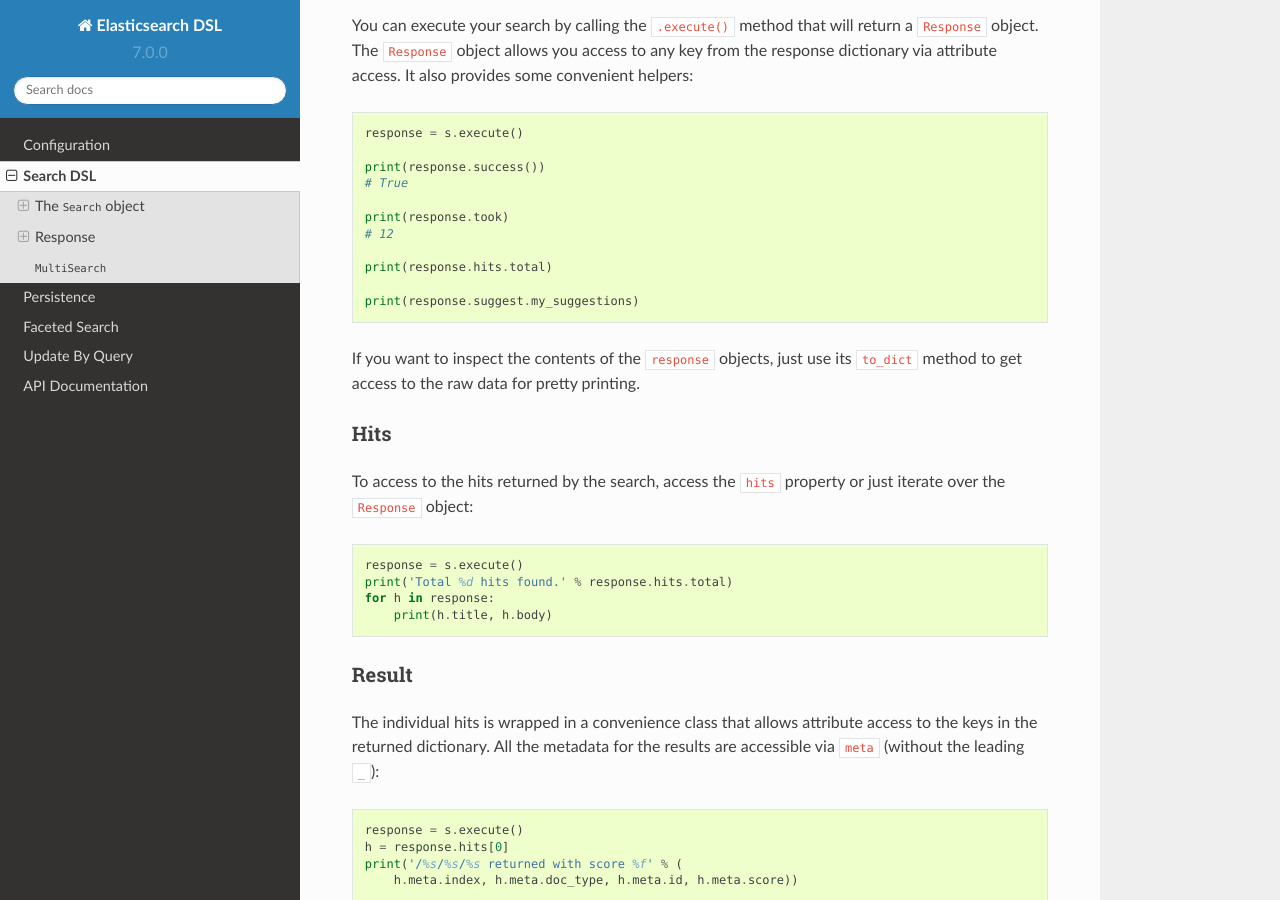
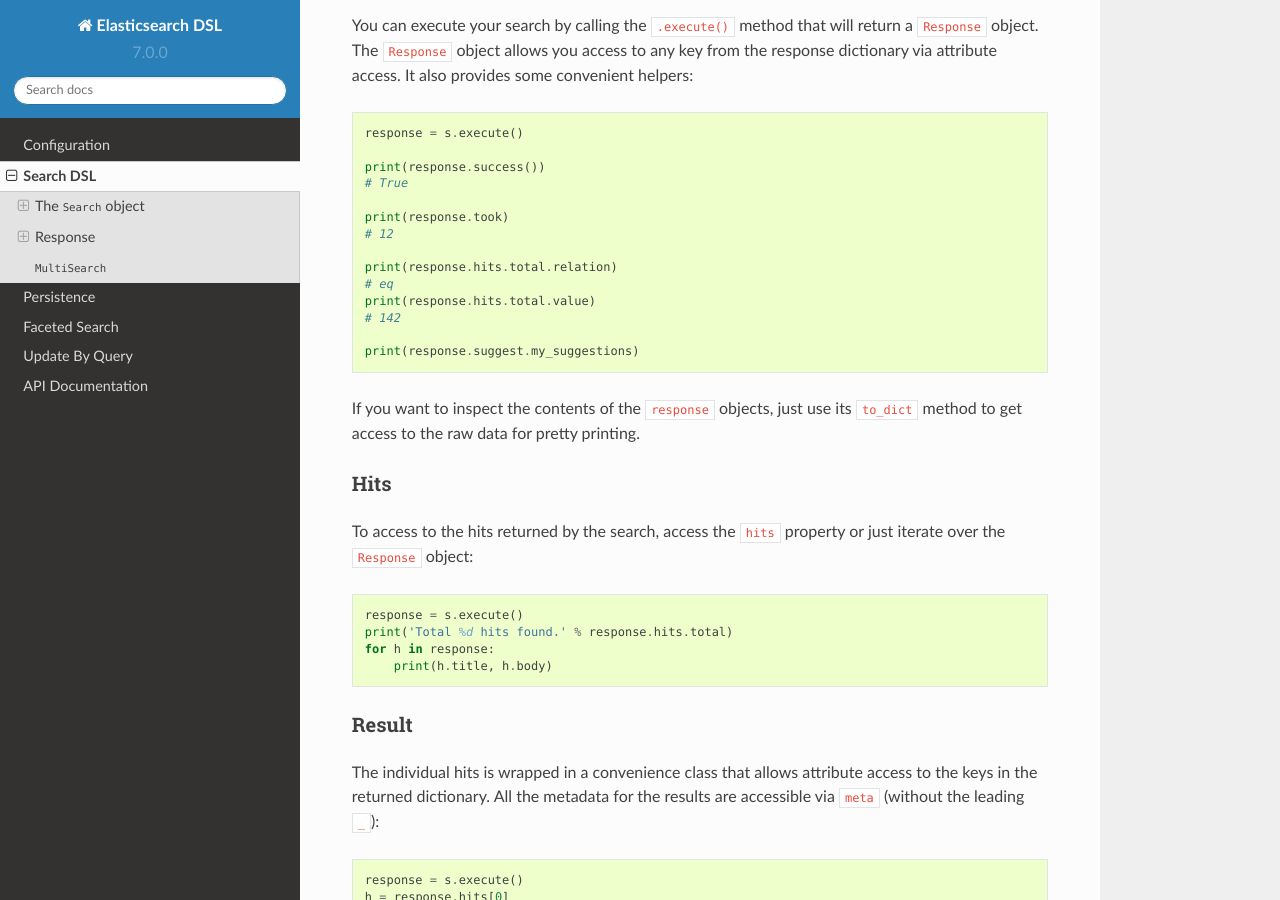
Before and after one commit to elastic/elasticsearch-dsl-py, a Sphinx documentation site: the page built from docs/search_dsl.rst, in a window 1280 px wide and 900 px high, scrolled down 8809 px. Built offline with Sphinx 7.4.7 and the Read the Docs theme 2.0.0, drawn with Linux system fonts in a browser that asks for light colours.

Commit message:
Refer to hits.total.relation and value in docs
Fixes #1172 Thank you, federicotdn!

```diff
--- a/docs/faceted_search.rst
+++ b/docs/faceted_search.rst
@@ -145,7 +145,8 @@
     response = bs.execute()
 
     # access hits and other attributes as usual
-    print(response.hits.total, 'hits total')
+    total = response.hits.total
+    print('total hits', total.relation, total.value)
     for hit in response:
         print(hit.meta.score, hit.title)
 
--- a/docs/search_dsl.rst
+++ b/docs/search_dsl.rst
@@ -507,7 +507,10 @@
   print(response.took)
   # 12
 
-  print(response.hits.total)
+  print(response.hits.total.relation)
+  # eq
+  print(response.hits.total.value)
+  # 142
 
   print(response.suggest.my_suggestions)
 
```
